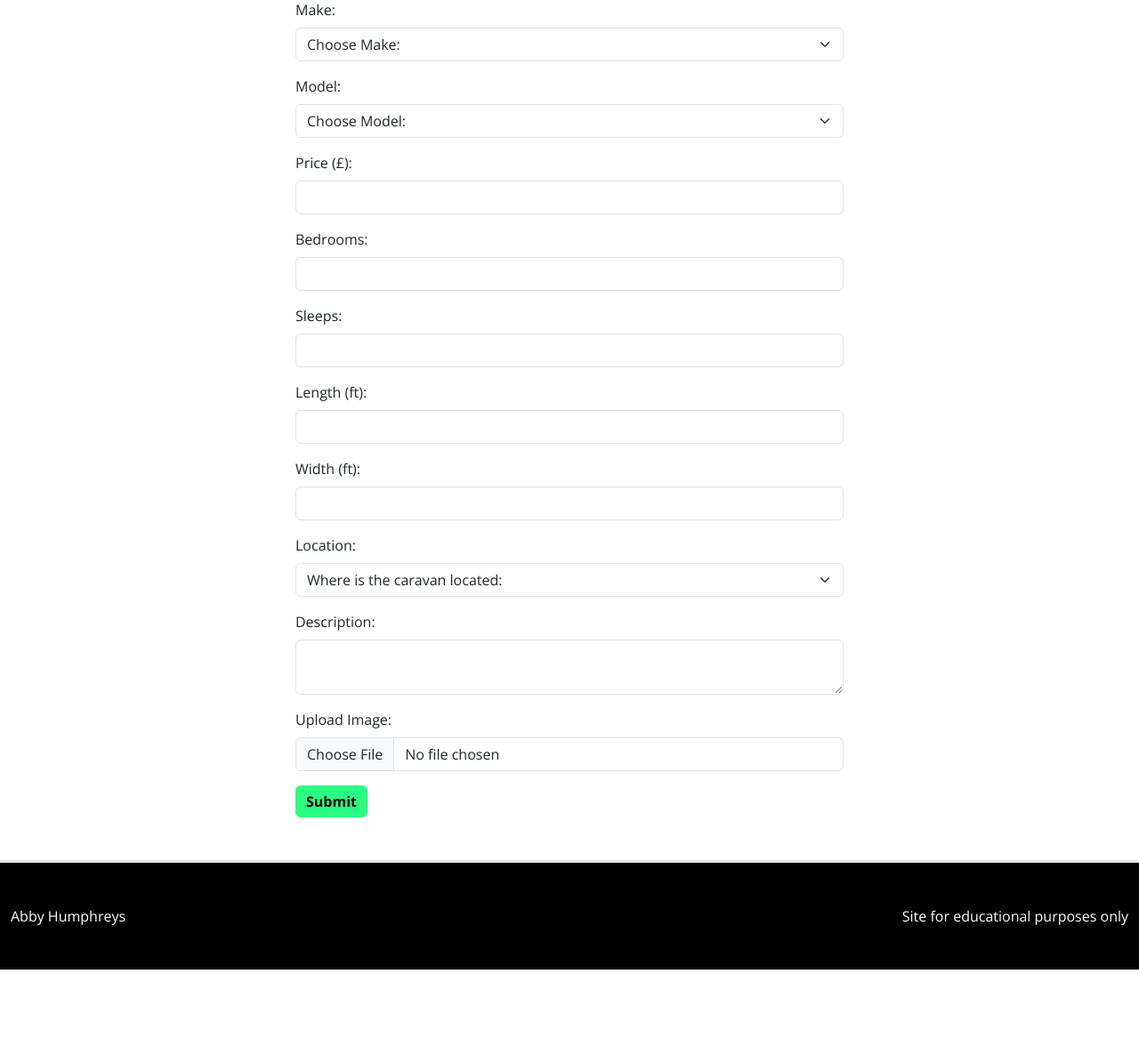
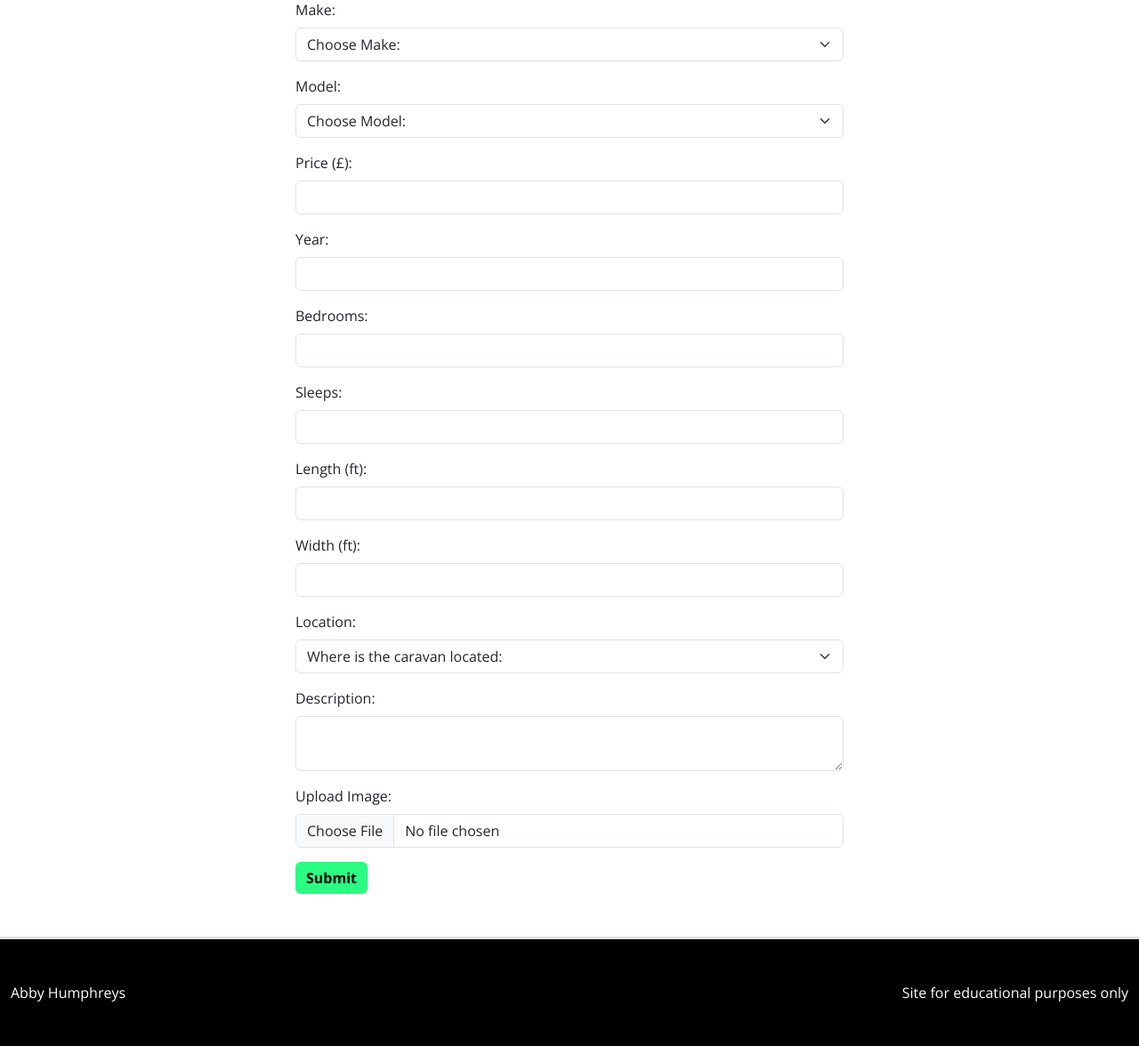
Before and after one commit to AbbyHumphreys/Caravansy, a Flask app: page /add_listing in a window 1280 px wide. Shown: the part 121-1297 px from the top of the page at 89% size. Before the commit the page ends 1211 px from the top, so only its background shows below. Run offline with Flask 2, Linux system fonts and the light colour scheme; the visitor is signed in with stand-in values (Sample User, id 1); data that the repository does not hold is empty; some libraries are stand-ins or nearby versions.

Commit message:
add: input for year caravan was made

```diff
--- a/templates/add_listing.html
+++ b/templates/add_listing.html
@@ -33,6 +33,10 @@
                     <div class="mb-3">
                         <label for="price" class="form-label">Price (£):</label>
                         <input type="number" class="form-control" id="price" name="price" minlength="1" maxlength="8" required>
+                    </div>
+                    <div class="mb-3">
+                        <label for="year" class="form-label">Year:</label>
+                        <input type="number" class="form-control" id="year" name="year" minlength="4" maxlength="4" required>
                     </div>
                     <div class="mb-3">
                         <label for="beds" class="form-label">Bedrooms:</label>
```
